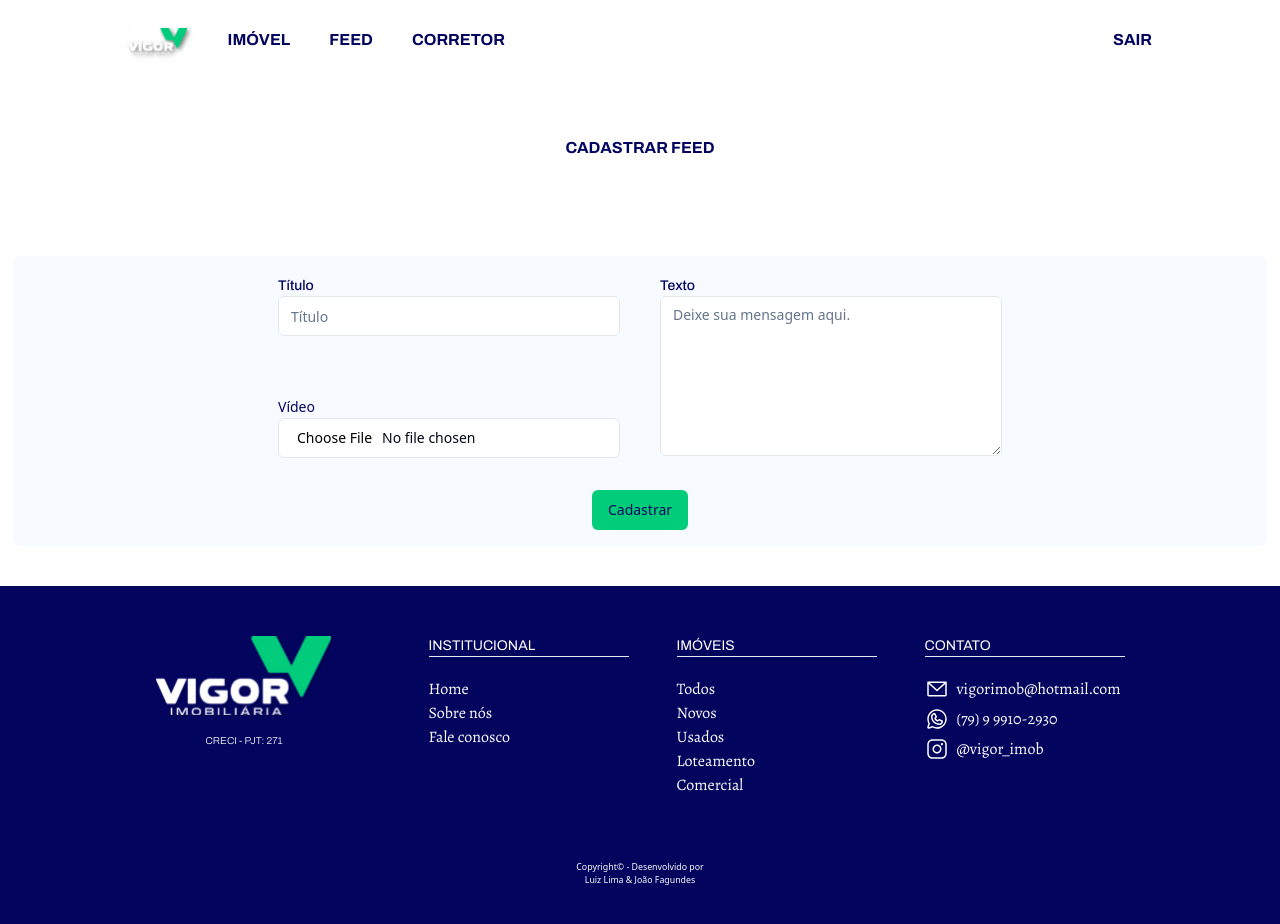
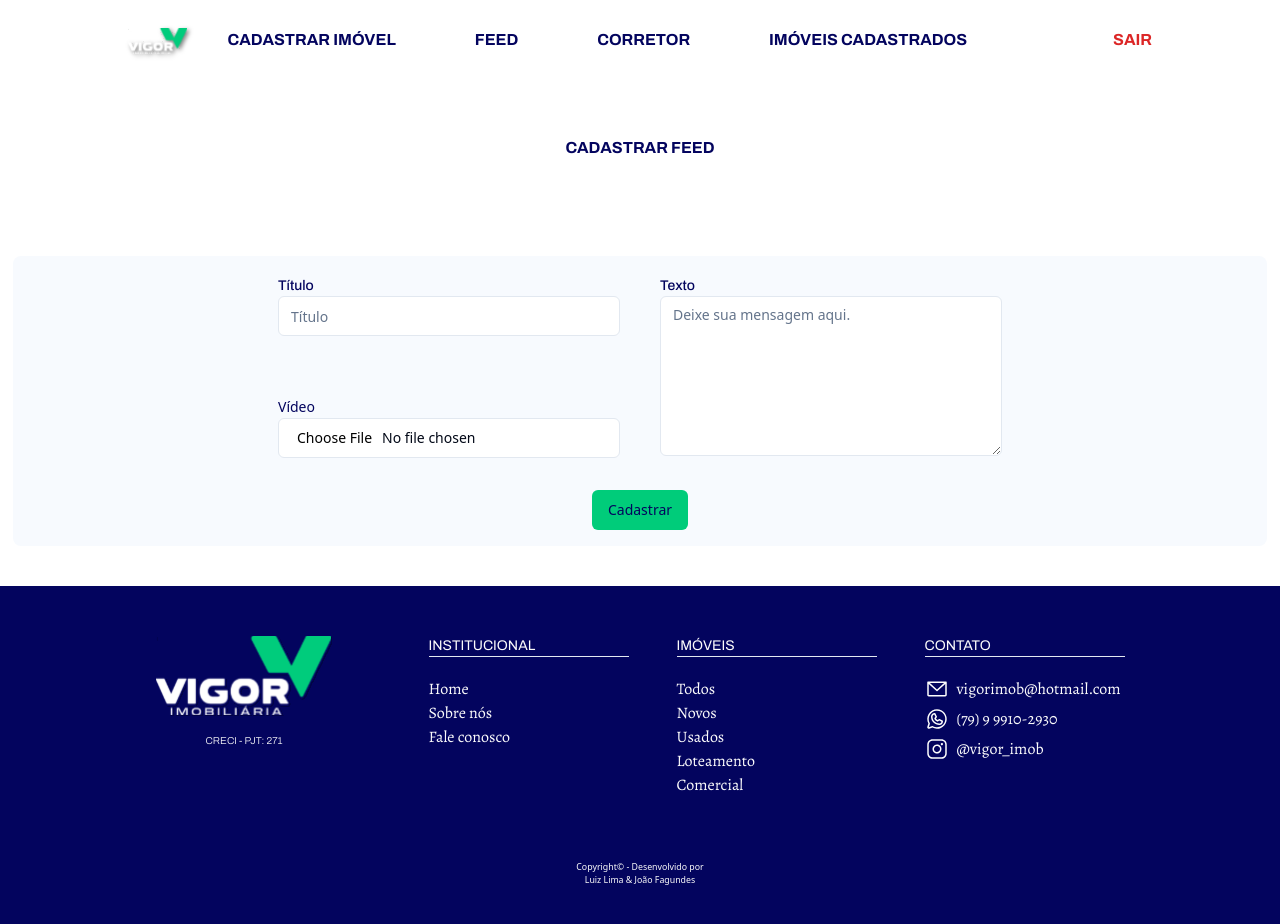
Before and after one commit to LuizLimaDev/vigor-imob, a Next.js app: page /admin/feed in a window 1280 px wide. Shown: the top 924 px of the page. Built offline with nearby package versions, Linux system fonts and the light colour scheme.

Commit message:
refactor: desktop menu admin

```diff
--- a/app/_components/MenuDesktop/MenuDesktop.tsx
+++ b/app/_components/MenuDesktop/MenuDesktop.tsx
@@ -11,7 +11,7 @@ const MenuDesktop = () => {
   const isAdmin = pathname.includes("admin");
 
   return (
-    <nav className="absolute z-40 mt-7 flex h-[50%]  w-screen items-start justify-between px-32 font-archivo font-bold uppercase text-VIprimary-color zero:hidden desktop:flex desktop:gap-10 desktop:align-middle">
+    <nav className="absolute z-40 mt-7 flex w-screen items-start justify-between px-32 font-archivo font-bold uppercase text-VIprimary-color zero:hidden desktop:flex desktop:gap-10 desktop:align-middle">
       <Link href={isAdmin ? "/admin" : "/"}>
         <Image
           src="/logo.svg"
--- a/app/_components/MenuDesktop/_components/AdminMenus/AdminMenus.tsx
+++ b/app/_components/MenuDesktop/_components/AdminMenus/AdminMenus.tsx
@@ -9,15 +9,16 @@ const AdminMenus = () => {
     <div
       className={`${isAdmin === true ? "flex" : "hidden"} flex w-full justify-between`}
     >
-      <div className="flex w-[30%] justify-between">
-        <Link href="/admin/imovel">Imóvel</Link>
-
+      <div className="flex w-[80%] justify-between">
+        <Link href="/admin/cadastrarimovel">Cadastrar imóvel</Link>
         <Link href="/admin/feed">Feed</Link>
-
         <Link href="/admin/corretores">Corretor</Link>
+        <Link href="/admin/imoveiscadastrados">Imóveis cadastrados</Link>
       </div>
 
-      <Link href="/">Sair</Link>
+      <Link href="/" className="text-red-600">
+        Sair
+      </Link>
     </div>
   );
 };
```
